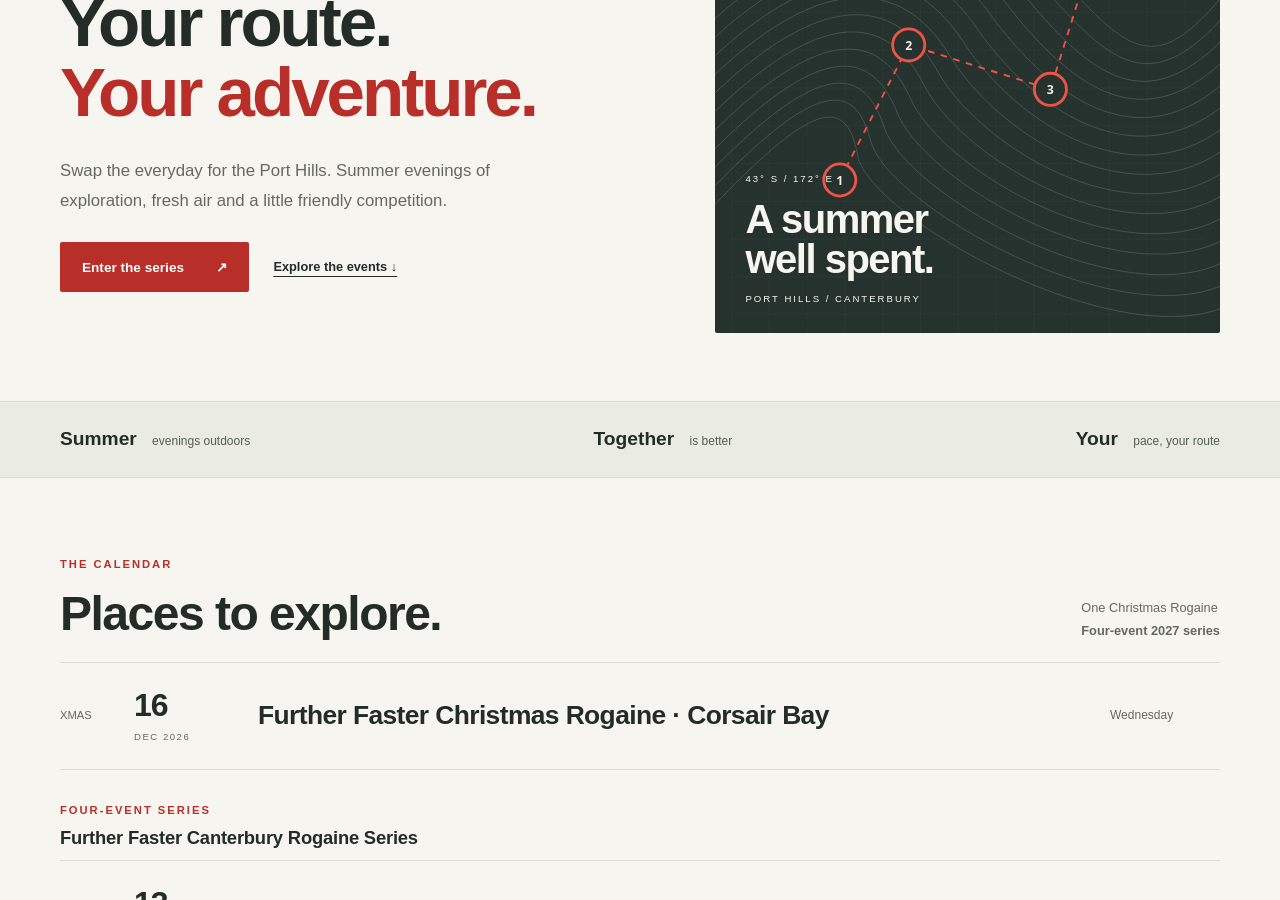
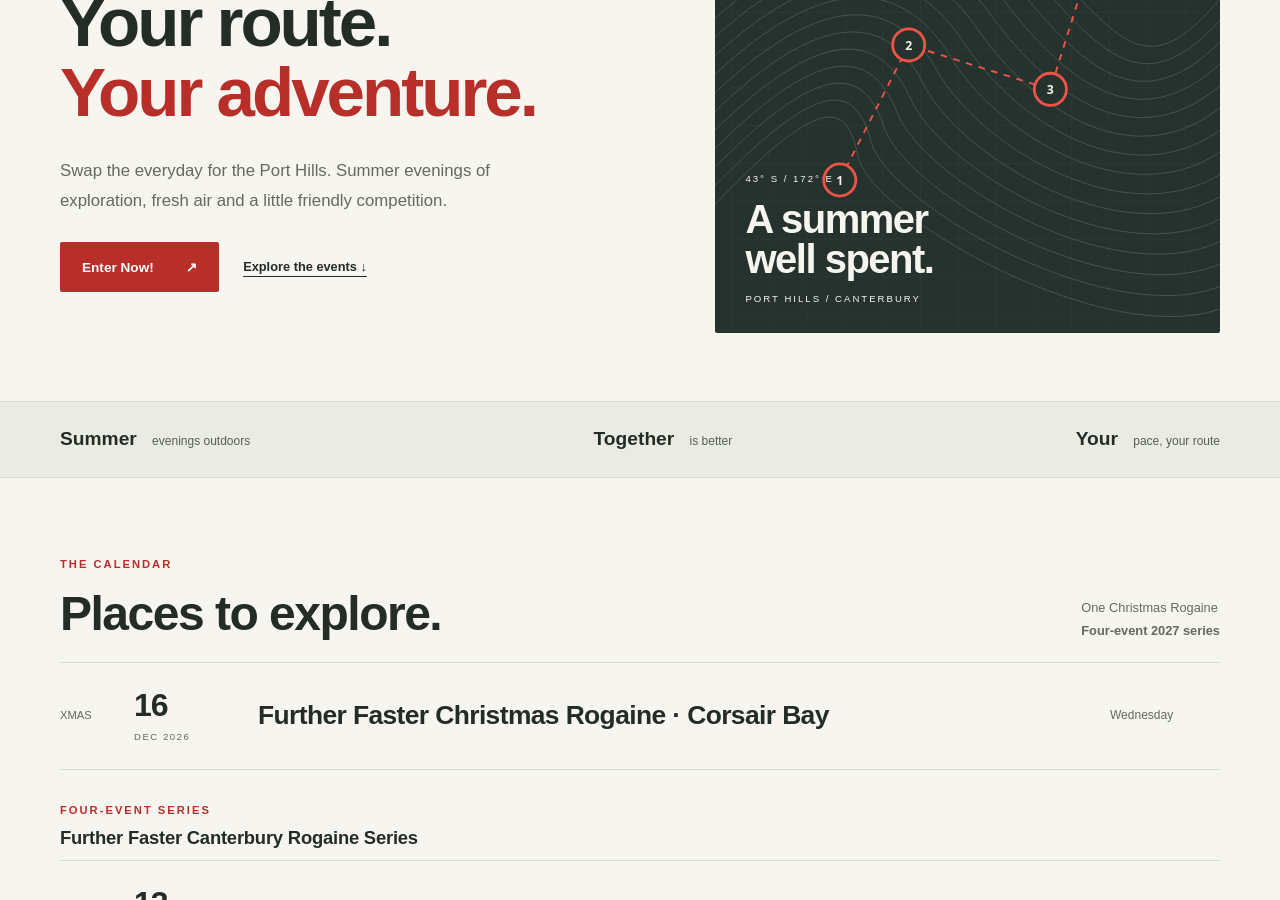
Before and after one commit to canterbury-rogaine/canterbury-rogaine-site, a Jekyll site: the page built from index.md, in a window 1280 px wide and 900 px high, scrolled down 365 px. Built offline with Jekyll 4.4.1, drawn with Linux system fonts in a browser that asks for light colours.

Commit message:
Update call-to-action text in index.md

```diff
--- a/index.md
+++ b/index.md
@@ -12,7 +12,7 @@
     <p class="eyebrow"><span class="red-line"></span> Further Faster · Summer rogaine series</p>
     <h1 id="hero-title">Your evening.<br>Your route.<br><em>Your adventure.</em></h1>
     <p class="hero-intro">Swap the everyday for the Port Hills. Summer evenings of exploration, fresh air and a little friendly competition.</p>
-    <div class="hero-actions"><a class="button" aria-describedby="entry-status" href="https://entero.co.nz/evento.php?eventName=crs-2027">Enter the series <span aria-hidden="true">↗</span></a><a class="text-link" href="#events">Explore the events ↓</a></div>
+    <div class="hero-actions"><a class="button" aria-describedby="entry-status" href="https://entero.co.nz/evento.php?eventName=crs-2027">Enter Now! <span aria-hidden="true">↗</span></a><a class="text-link" href="#events">Explore the events ↓</a></div>
   </div>
   <div class="route-art" aria-hidden="true">
     <svg viewBox="0 0 500 540" xmlns="http://www.w3.org/2000/svg">
```
